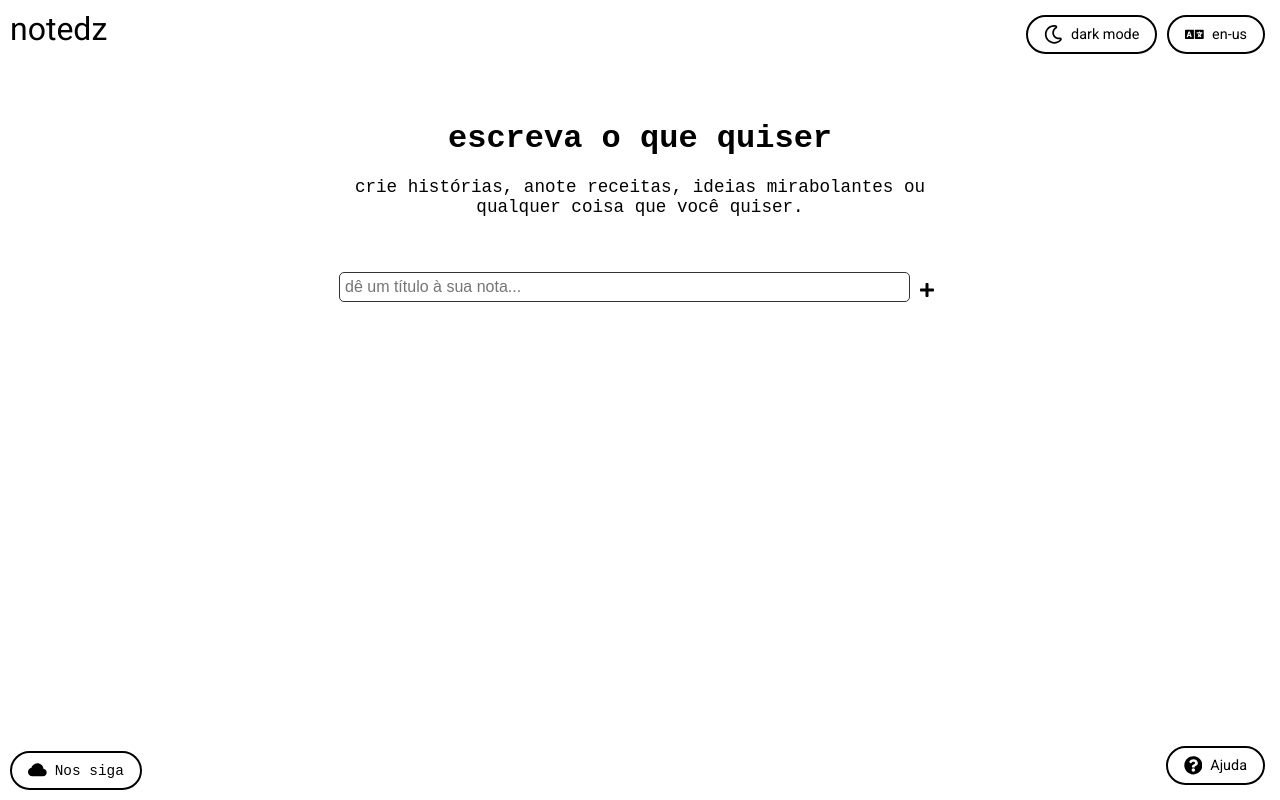
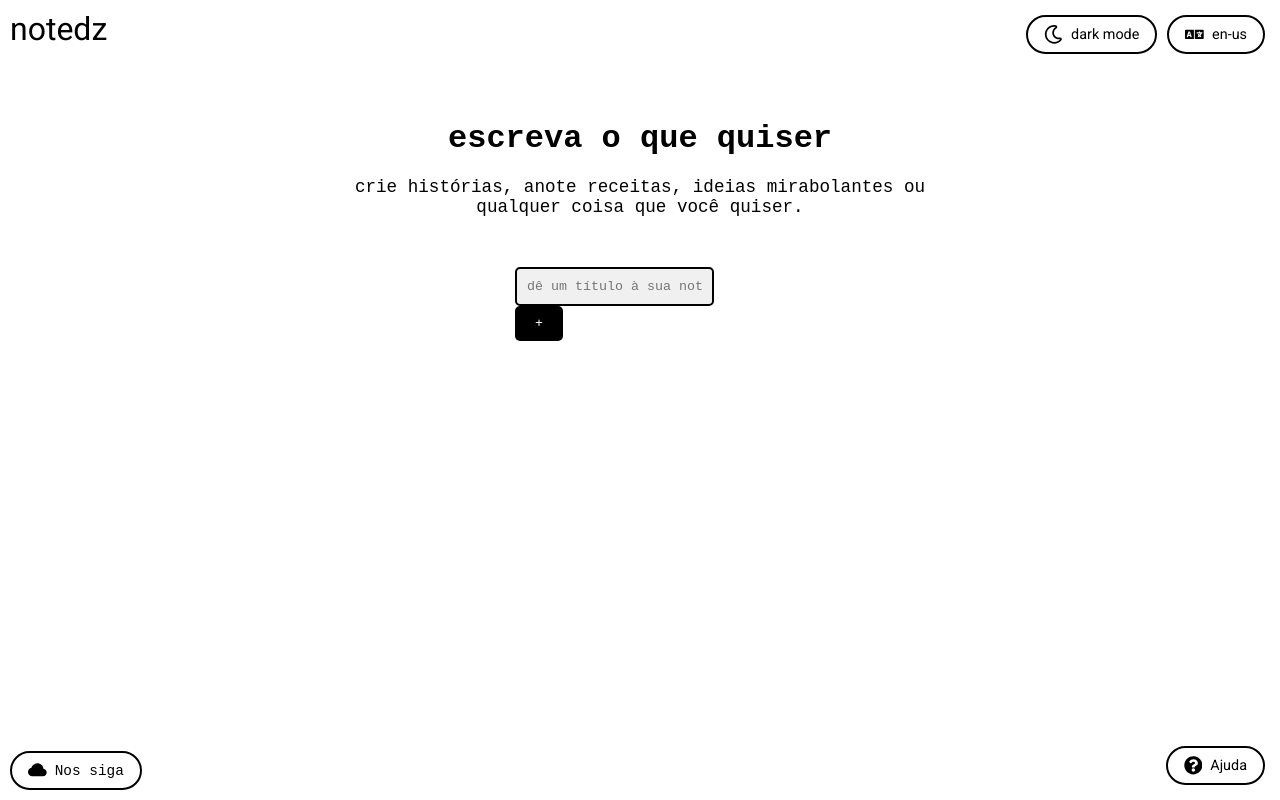
Before and after one commit to leoz11/notedz, a React (Create React App) app: page / in a window 1280 px wide. Built offline with nearby package versions, Linux system fonts and the light colour scheme.

Commit message:
Update App.js

```diff
--- a/src/App.js
+++ b/src/App.js
@@ -3,7 +3,6 @@ import { BrowserRouter as Router, Routes, Route, Link } from 'react-router-dom';
 import styled, { createGlobalStyle } from 'styled-components';
 import { FaRegMoon, FaRegSun, FaLanguage, FaQuestionCircle } from 'react-icons/fa';
 import { BsCloudFill } from "react-icons/bs";
-import NoteList from './Components/NoteList';
 import NotePage from './Components/NotePage';
 
 const GlobalStyle = createGlobalStyle`
@@ -215,6 +214,80 @@ const FollowUsButton = styled(FooterButton)`
   left: 10px;
 `;
 
+// NoteList component (updated with 50 character limit)
+const NoteInput = styled.input`
+  width: 70%;
+  padding: 10px;
+  margin-right: 10px;
+  border: 2px solid ${(props) => (props.darkMode ? '#fff' : '#000')};
+  background-color: ${(props) => (props.darkMode ? '#333' : '#f0f0f0')};
+  color: ${(props) => (props.darkMode ? '#fff' : '#000')};
+  border-radius: 5px;
+  font-family: 'Fira Code', monospace;
+`;
+
+const AddButton = styled.button`
+  padding: 10px 20px;
+  background-color: ${(props) => (props.darkMode ? '#fff' : '#000')};
+  color: ${(props) => (props.darkMode ? '#000' : '#fff')};
+  border: none;
+  border-radius: 5px;
+  cursor: pointer;
+  font-family: 'Fira Code', monospace;
+`;
+
+const NoteItem = styled.div`
+  margin: 10px 0;
+  padding: 10px;
+  background-color: ${(props) => (props.darkMode ? '#333' : '#f0f0f0')};
+  border-radius: 5px;
+
+  a {
+    color: ${(props) => (props.darkMode ? '#fff' : '#000')};
+    text-decoration: none;
+
+    &:hover {
+      text-decoration: underline;
+    }
+  }
+`;
+
+function NoteList({ notes, darkMode, addNote, updateNote, deleteNote, getLanguageText }) {
+  const [newNoteTitle, setNewNoteTitle] = useState('');
+
+  const handleAddNote = () => {
+    if (newNoteTitle.trim()) {
+      addNote(newNoteTitle.trim());
+      setNewNoteTitle('');
+    }
+  };
+
+  const handleInputChange = (e) => {
+    // Limit the input to 50 characters
+    setNewNoteTitle(e.target.value.slice(0, 50));
+  };
+
+  return (
+    <div>
+      <NoteInput
+        type="text"
+        value={newNoteTitle}
+        onChange={handleInputChange}
+        placeholder={getLanguageText('newNotePrompt')}
+        darkMode={darkMode}
+      />
+      <AddButton onClick={handleAddNote} darkMode={darkMode}>
+        +
+      </AddButton>
+      {notes.map((note, index) => (
+        <NoteItem key={index} darkMode={darkMode}>
+          <Link to={`/note/${index}`}>{note.title}</Link>
+        </NoteItem>
+      ))}
+    </div>
+  );
+}
+
 function Logo({ darkMode }) {
   return (
     <LogoWrapper darkMode={darkMode}>
@@ -269,13 +342,13 @@ function App() {
       pt: {
         languageToggle: 'en-us',
         header: 'escreva o que quiser',
-        newNotePrompt: 'dê um título à sua nota...',
+        newNotePrompt: 'dê um título à sua nota (max 50 caracteres)...',
         backButton: 'voltar',
         paragraph: 'crie histórias, anote receitas, ideias mirabolantes ou qualquer coisa que você quiser.',
         help: 'Ajuda',
         helpDescription: 'Aqui você pode criar notas, organizar suas ideias, criar histórias e escrever tudo o que quiser!',
         helpInstructions: [
-          'Use o campo no centro da tela para dar um título à nota que deseja criar;',
+          'Use o campo no centro da tela para dar um título à nota que deseja criar (máximo de 50 caracteres);',
           'Clique no botão + para criar a nota;',
           'A nota será adicionada a uma lista, clique sobre a nota para acessá-la e escrever.',
         ],
@@ -288,13 +361,13 @@ function App() {
       en: {
         languageToggle: 'pt-br',
         header: 'write whatever you want',
-        newNotePrompt: 'give your note a title...',
+        newNotePrompt: 'give your note a title (max 50 characters)...',
         backButton: 'back',
         paragraph: 'create stories, jot down recipes, wild ideas, or anything else you want.',
         help: 'Help',
         helpDescription: 'Here you can create notes, organize your ideas, write stories, and jot down anything you want!',
         helpInstructions: [
-          'Use the field in the center of the screen to give a title to the note you want to create;',
+          'Use the field in the center of the screen to give a title to the note you want to create (maximum 50 characters);',
           'Click the + button to create the note;',
           'The note will be added to a list, click on the note to access and write in it.',
         ],
```
